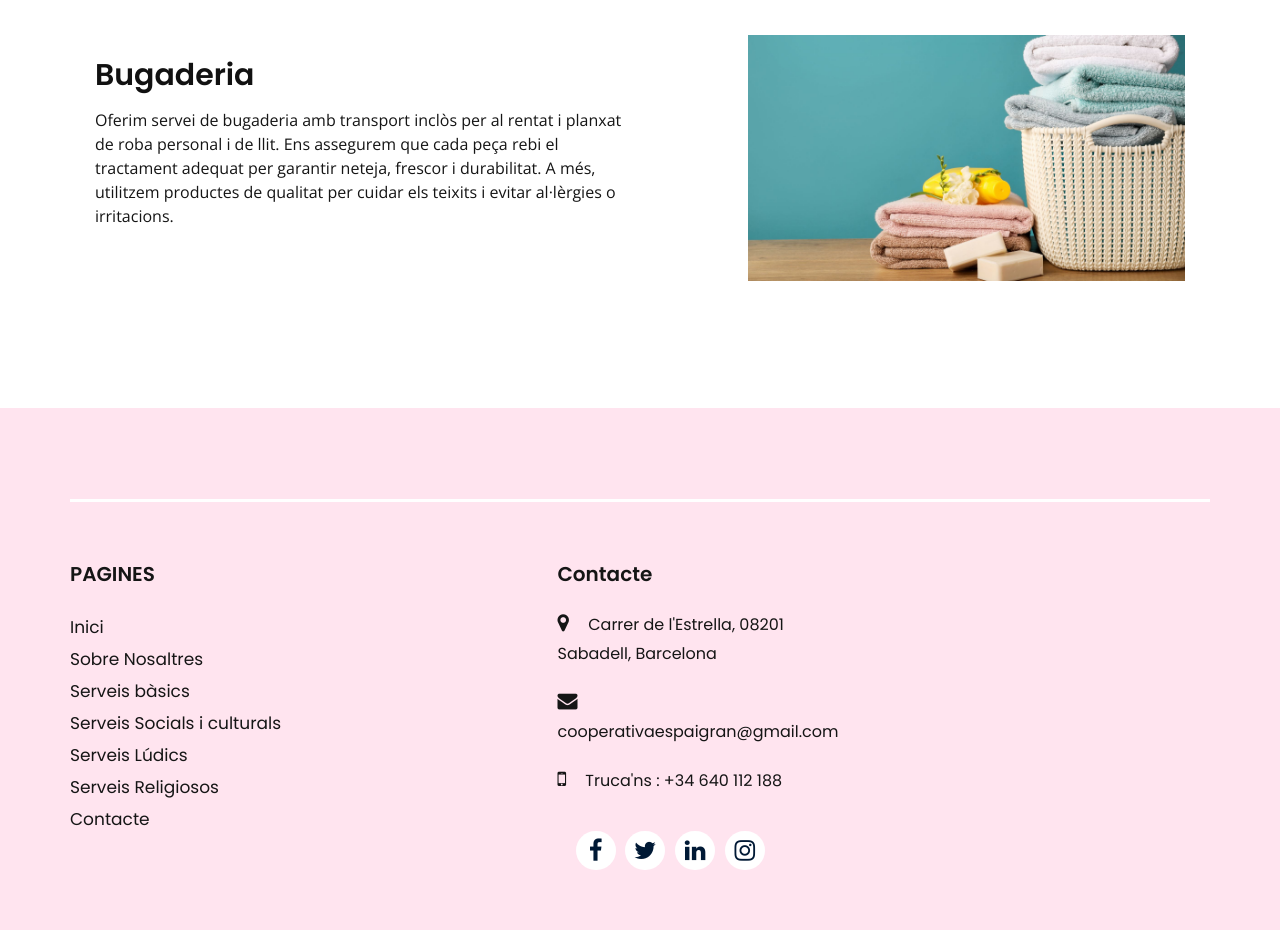
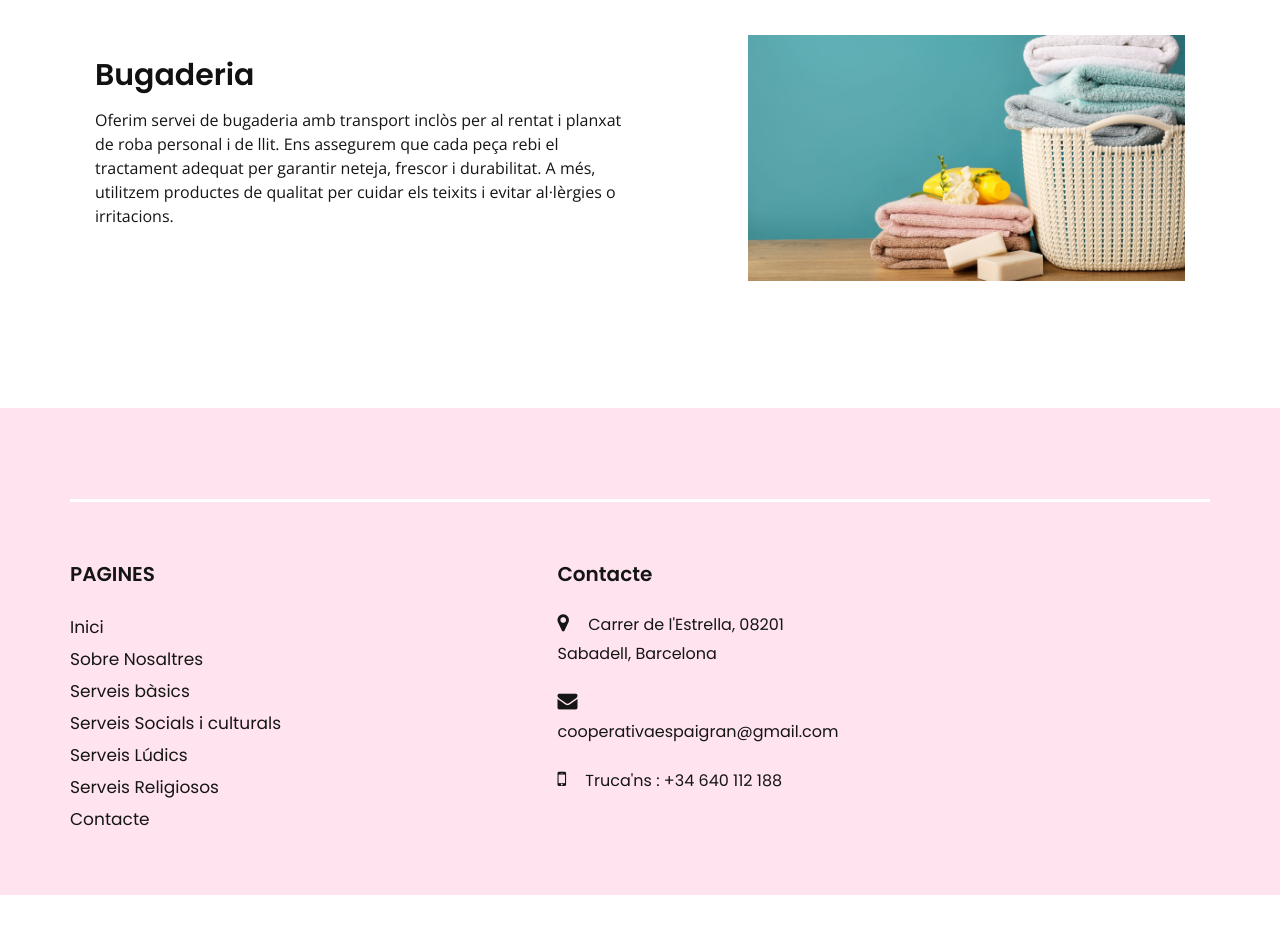
Before and after one commit to pgm0612/EspaiGran, a plain HTML site: page serveisbasics.html in a window 1280 px wide. Shown: the part 1323-2253 px from the top of the page. After the commit the page ends 2218 px from the top, so only its background shows below. Drawn offline with nearby package versions, Linux system fonts and the light colour scheme; a web font is replaced by a local one.

Commit message:
serveisbasics.html

```diff
--- a/serveisbasics.html
+++ b/serveisbasics.html
@@ -193,12 +193,6 @@
                         <li> <i class="fa fa-envelope" aria-hidden="true"></i><a href="#"> cooperativaespaigran@gmail.com</a></li>
                         <li><i class="fa fa-mobile" aria-hidden="true"></i> Truca'ns : +34 640 112 188</li>
                      </ul>
-                     <ul class="social_icon">
-                        <li><a href="#"><i class="fa fa-facebook" aria-hidden="true"></i></a></li>
-                        <li><a href="#"><i class="fa fa-twitter" aria-hidden="true"></i></a></li>
-                        <li><a href="#"><i class="fa fa-linkedin" aria-hidden="true"></i></a></li>
-                        <li><a href="#"><i class="fa fa-instagram" aria-hidden="true"></i></a></li>
-                     </ul>
                   </div>
                </div>
             </div>
```
